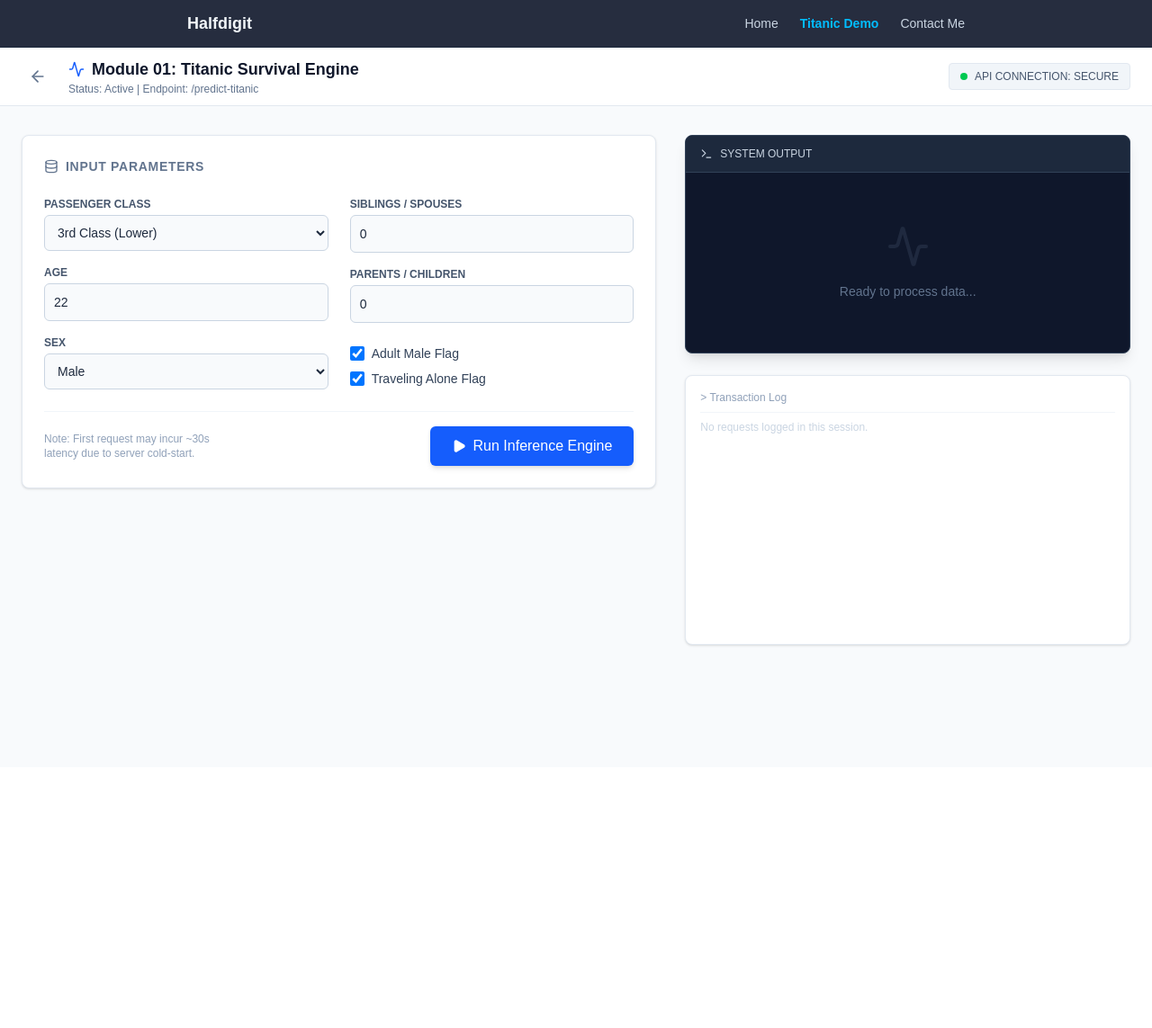
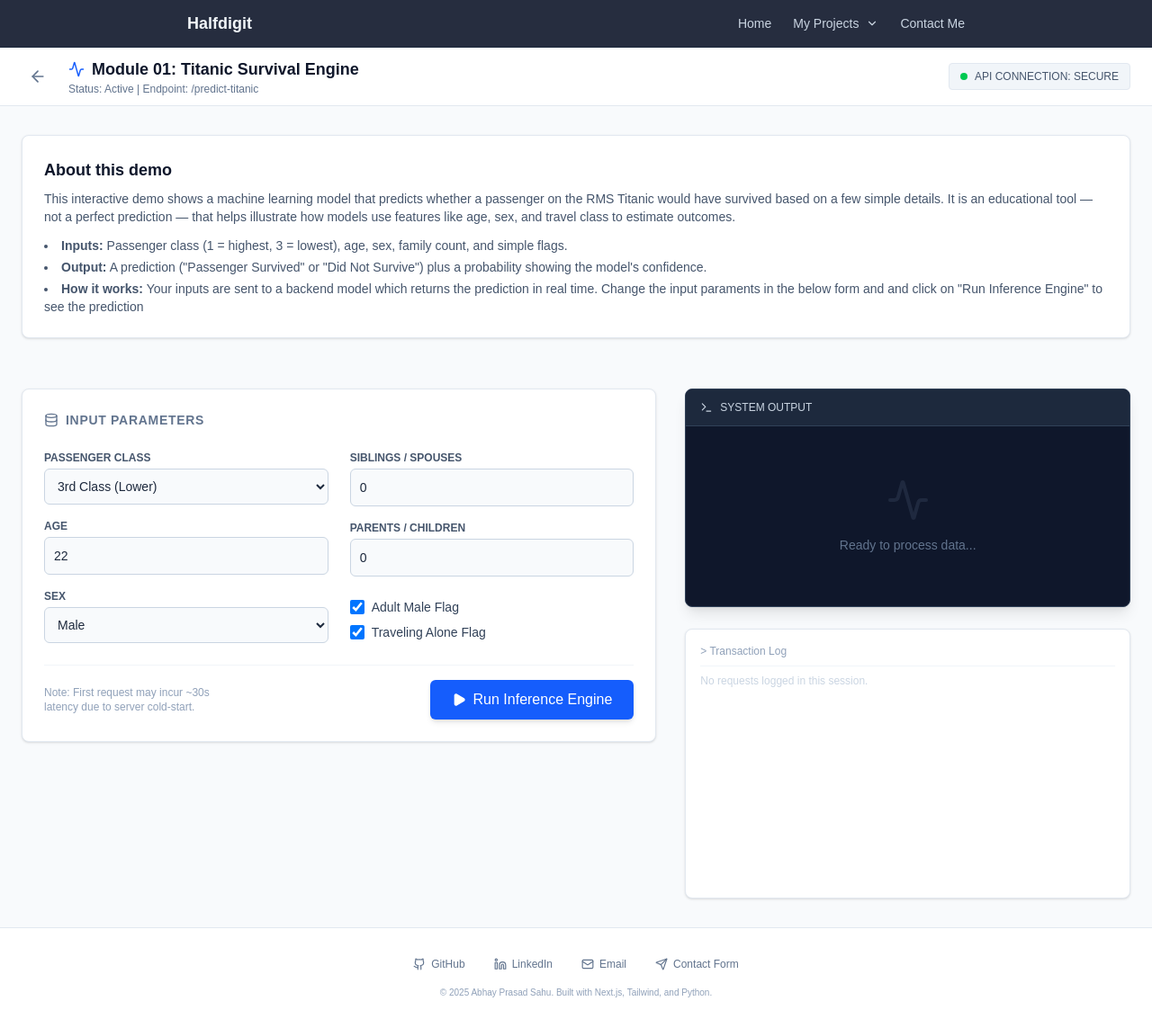
Before and after one commit to abhayas/halfdigit-web, a Next.js app: page /titanic in a window 1280 px wide. Shown: the whole page at 90% size. Before the commit the page ends 853 px from the top, so only its background shows below. Built offline with nearby package versions, Linux system fonts and the light colour scheme.

Commit message:
my project dropdown fix and created common componet for footer

```diff
--- /dev/null
+++ b/app/components/Footer.jsx
@@ -0,0 +1,25 @@
+import React from "react";
+import Link from "next/link";
+import { Github, Linkedin, Mail, Send } from "lucide-react";
+
+export default function Footer() {
+  return (
+    <footer className="py-8 bg-white border-t border-slate-200 text-center">
+      <div className="flex justify-center gap-8 mb-4">
+        <a href="https://github.com/abhayas" target="_blank" className="text-slate-500 hover:text-slate-900 transition-colors flex items-center gap-1.5 text-xs font-medium">
+          <Github size={14} /> GitHub
+        </a>
+        <a href="https://www.linkedin.com/in/abhaya-sahu/" target="_blank" className="text-slate-500 hover:text-blue-600 transition-colors flex items-center gap-1.5 text-xs font-medium">
+          <Linkedin size={14} /> LinkedIn
+        </a>
+        <a href="mailto:abhayas@zohomail.in" className="text-slate-500 hover:text-slate-900 transition-colors flex items-center gap-1.5 text-xs font-medium">
+          <Mail size={14} /> Email
+        </a>
+        <Link href="/contact" className="text-slate-500 hover:text-slate-900 transition-colors flex items-center gap-1.5 text-xs font-medium">
+          <Send size={14} /> Contact Form
+        </Link>
+      </div>
+      <p className="text-slate-400 text-[10px]">© 2025 Abhay Prasad Sahu. Built with Next.js, Tailwind, and Python.</p>
+    </footer>
+  );
+}
--- a/app/components/Navbar.jsx
+++ b/app/components/Navbar.jsx
@@ -2,9 +2,23 @@
 
 import Link from "next/link";
 import { usePathname } from "next/navigation";
+import { useState, useRef, useEffect } from "react";
+import { ChevronDown } from "lucide-react";
 
 export default function Navbar() {
   const pathname = usePathname();
+  const [open, setOpen] = useState(false);
+  const dropdownRef = useRef(null);
+
+  useEffect(() => {
+    function handleClick(e) {
+      if (dropdownRef.current && !dropdownRef.current.contains(e.target)) {
+        setOpen(false);
+      }
+    }
+    document.addEventListener("click", handleClick);
+    return () => document.removeEventListener("click", handleClick);
+  }, []);
 
   const linkClass = (path) =>
     `hover:text-sky-400 ${
@@ -20,13 +34,43 @@ export default function Navbar() {
         </Link>
 
         {/* Links */}
-        <div className="flex gap-6 text-sm">
+        <div className="flex gap-6 text-sm items-center">
           <Link href="/" className={linkClass("/")}>
             Home
           </Link>
-          <Link href="/titanic" className={linkClass("/titanic")}>
-            Titanic Demo
-          </Link>
+
+          {/* My Projects dropdown */}
+          <div className="relative inline-block" ref={dropdownRef}>
+            <button
+              onClick={() => setOpen((s) => !s)}
+              aria-haspopup="true"
+              aria-expanded={open}
+              aria-controls="projects-menu"
+              className={`flex items-center gap-2 ${linkClass("/projects")}`}
+            >
+              My Projects <ChevronDown size={14} />
+            </button>
+
+            {open && (
+              <div
+                id="projects-menu"
+                role="menu"
+                className="absolute left-1/2 transform -translate-x-1/2 mt-2 bg-slate-900/95 border border-slate-800 rounded shadow-lg py-1 px-2 min-w-[9rem] z-50"
+              >
+                <Link
+                  href="/titanic"
+                  onClick={() => setOpen(false)}
+                  className={`block px-3 py-2 text-sm text-center rounded whitespace-nowrap ${
+                    pathname === "/titanic" ? "text-sky-400 font-semibold" : "text-slate-300"
+                  } hover:bg-slate-800`}
+                >
+                  Titanic Demo
+                </Link>
+                {/* Add more project links here as needed */}
+              </div>
+            )}
+          </div>
+
           <Link href="/contact" className={linkClass("/contact")}>
             Contact Me
           </Link>
--- a/app/layout.jsx
+++ b/app/layout.jsx
@@ -1,5 +1,6 @@
 import "./globals.css";
 import Navbar from "./components/Navbar";
+import Footer from "./components/Footer";
 
 export const metadata = {
   title: 'Halfdigit | AI Engineering',
@@ -19,6 +20,7 @@ export default function RootLayout({ children }) {
       <body>
         <Navbar />
         {children}
+        <Footer />
       </body>
     </html>
   );
--- a/app/page.jsx
+++ b/app/page.jsx
@@ -1,6 +1,6 @@
 import React from 'react';
 import Link from 'next/link';
-import { ArrowRight, Terminal, Activity, ShieldCheck, Database, Github, Linkedin, Mail } from 'lucide-react';
+import { ArrowRight, Terminal, Activity, ShieldCheck, Database, Github, Linkedin, Mail, Send } from 'lucide-react';
 // --- Components ---
 
 const StatusBadge = ({ status, latency }) => (
@@ -142,22 +142,7 @@ export default function Home() {
       </section>
 
       {/* 3. FOOTER */}
-      <footer className="py-8 bg-white border-t border-slate-200 text-center">
-        <div className="flex justify-center gap-8 mb-4">
-          <a href="https://github.com/abhayas" target="_blank" className="text-slate-500 hover:text-slate-900 transition-colors flex items-center gap-1.5 text-xs font-medium">
-            <Github size={14} /> GitHub
-          </a>
-          <a href="https://www.linkedin.com/in/abhaya-sahu/" target="_blank" className="text-slate-500 hover:text-blue-600 transition-colors flex items-center gap-1.5 text-xs font-medium">
-            <Linkedin size={14} /> LinkedIn
-          </a>
-          <a href="mailto:abhayas@zohomail.in" className="text-slate-500 hover:text-slate-900 transition-colors flex items-center gap-1.5 text-xs font-medium">
-            <Mail size={14} /> Email
-          </a>
-        </div>
-        <p className="text-slate-400 text-[10px]">
-          © 2025 Abhay Prasad Sahu. Built with Next.js, Tailwind, and Python.
-        </p>
-      </footer>
+
     </main>
   );
 }
--- a/app/titanic/page.jsx
+++ b/app/titanic/page.jsx
@@ -103,7 +103,26 @@ export default function TitanicModule() {
 
       <main className="max-w-7xl mx-auto px-6 py-8 grid lg:grid-cols-12 gap-8">
 
-        {/* LEFT PANEL: CONFIGURATION */}
+        {/* DESCRIPTION CARD: Layman-friendly explanation */}
+        <div className="lg:col-span-12">
+          <div className="bg-white rounded-lg border border-slate-200 shadow-sm p-6 mb-6">
+            <h2 className="text-lg font-semibold text-slate-900 mb-2">About this demo</h2>
+            <p className="text-sm text-slate-600 mb-3">
+              This interactive demo shows a machine learning model that predicts whether a passenger on the
+              RMS Titanic would have survived based on a few simple details. It is an educational tool — not a
+              perfect prediction — that helps illustrate how models use features like age, sex, and travel class
+              to estimate outcomes.
+            </p>
+
+            <ul className="text-sm text-slate-600 list-disc list-inside space-y-1">
+              <li><strong>Inputs:</strong> Passenger class (1 = highest, 3 = lowest), age, sex, family count, and simple flags.</li>
+              <li><strong>Output:</strong> A prediction ("Passenger Survived" or "Did Not Survive") plus a probability showing the model's confidence.</li>
+              <li><strong>How it works:</strong> Your inputs are sent to a backend model which returns the prediction in real time. Change the input paraments in the below form and and click on "Run Inference Engine" to see the prediction</li>
+            </ul>
+          </div>
+        </div>
+
+        {/*  LEFT PANEL: CONFIGURATION */}
         <div className="lg:col-span-7 space-y-6">
           <div className="bg-white rounded-lg border border-slate-200 shadow-sm p-6">
             <h2 className="text-sm font-bold uppercase tracking-wider text-slate-500 mb-6 flex items-center gap-2">
```
